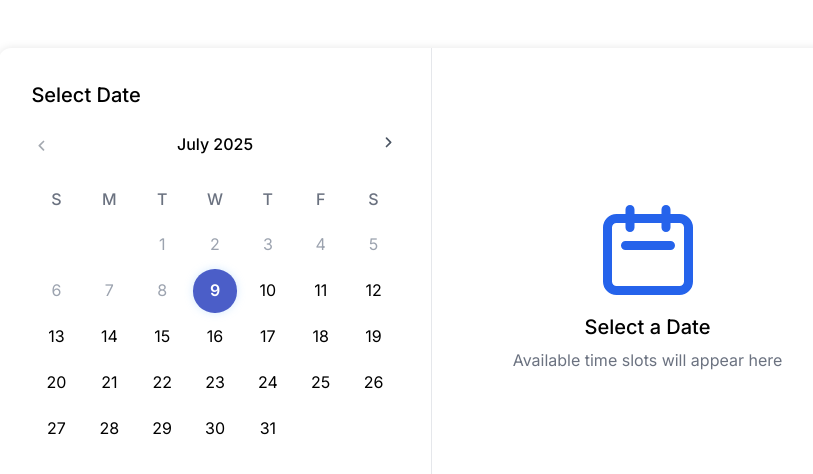
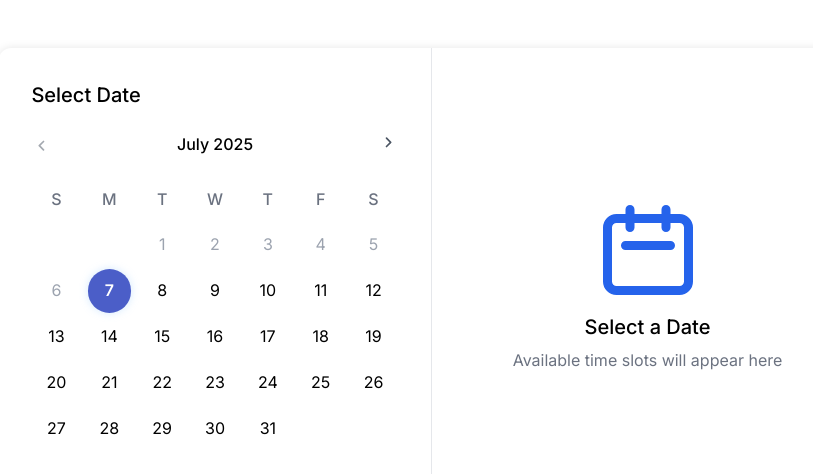
Before and after one commit to Alvi-Noman/muvance-crm, a React (Create React App) app in the folder frontend/: page / in a window 1280 px wide. Shown: the top 474 px of the page, without its empty margins (209-1022 px from the left). Built offline with nearby package versions, Linux system fonts and the light colour scheme; no server answers.

Commit message:
Final Calendar

```diff
--- a/frontend/src/App.js
+++ b/frontend/src/App.js
@@ -3,7 +3,7 @@ import axios from 'axios';
 import './App.css';
 
 const AppointmentBooking = () => {
-  const today = new Date('2025-07-09T15:34:00+06:00'); // Current date: July 9, 2025, 3:34 PM +06
+  const today = new Date(); // Use real-time date
   const [currentMonth, setCurrentMonth] = useState(today.getMonth());
   const [currentYear, setCurrentYear] = useState(today.getFullYear());
   const [selectedDate, setSelectedDate] = useState(today.getDate());
```
